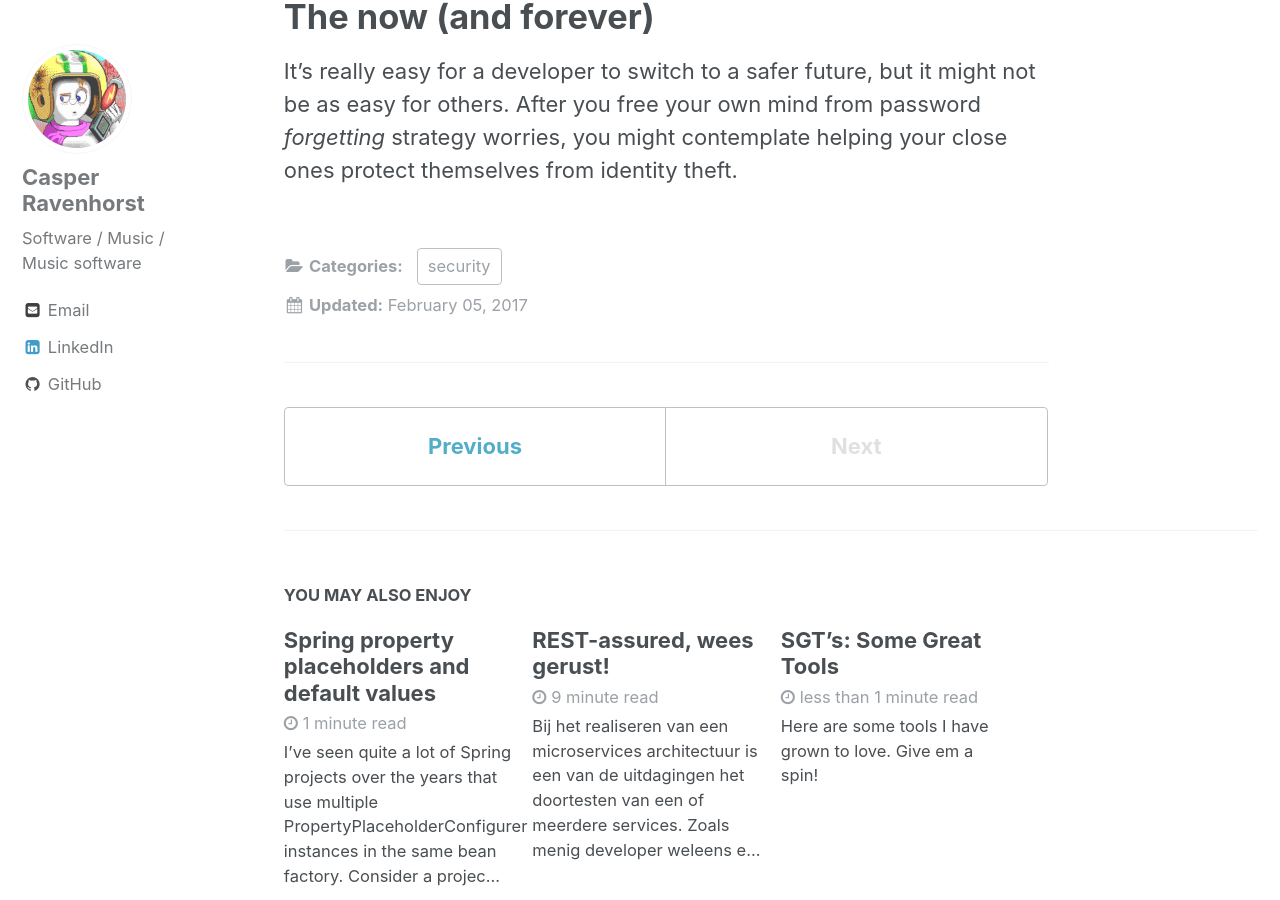
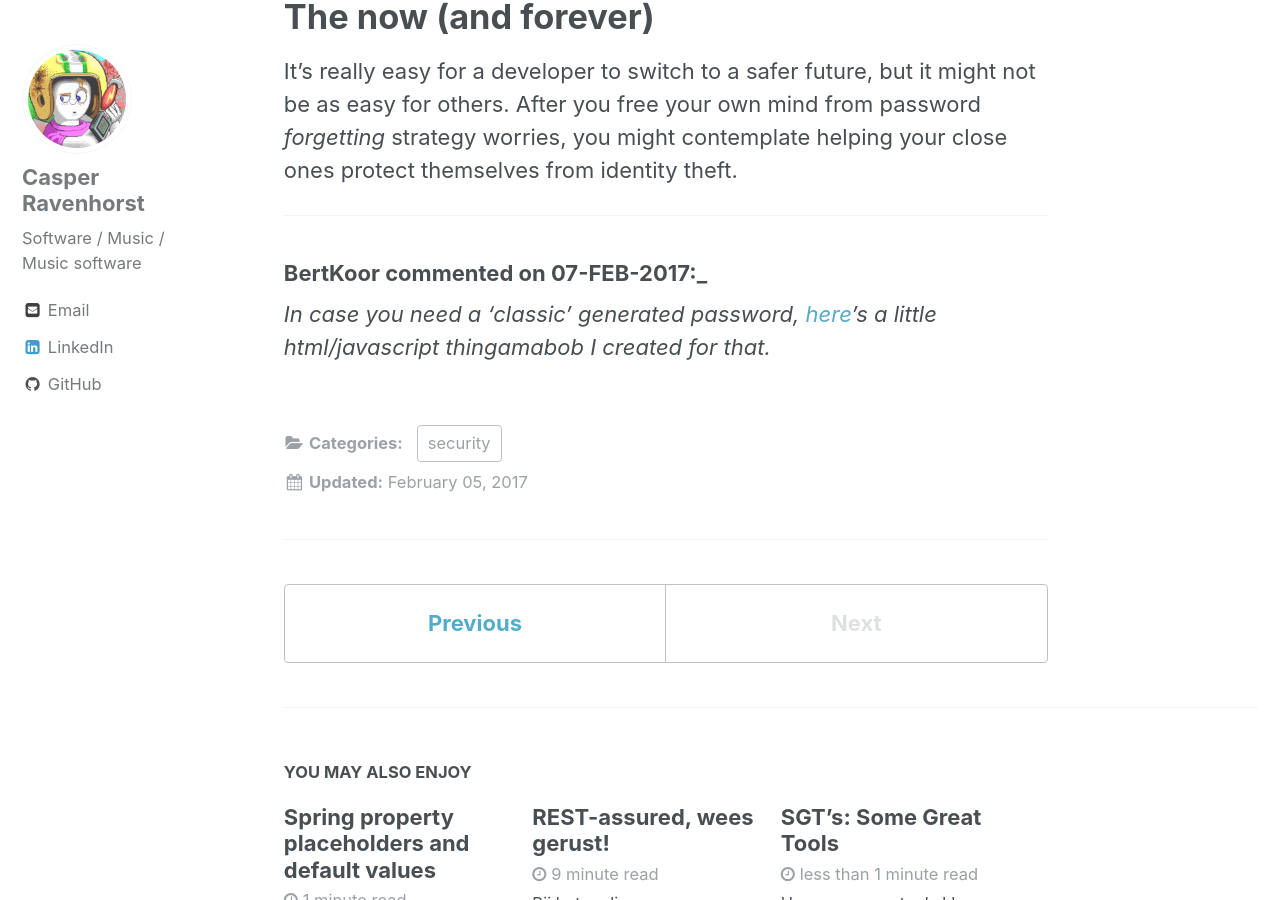
Before and after one commit to Ordina-JTech/Ordina-JTech.github.io, a Jekyll site: the page built from _posts/2017-02-05-passwordmgmt.md, in a window 1280 px wide and 900 px high, scrolled down 2173 px. Built offline with Jekyll 4.4.1, drawn with Linux system fonts in a browser that asks for light colours.

Commit message:
commented + promo link

```diff
--- a/_posts/2017-02-05-passwordmgmt.md
+++ b/_posts/2017-02-05-passwordmgmt.md
@@ -30,3 +30,9 @@ A security-wise developer might frown at the third point. How do you get the pas
 # The now (and forever)
 
 It's really easy for a developer to switch to a safer future, but it might not be as easy for others. After you free your own mind from password *forgetting* strategy worries, you might contemplate helping your close ones protect themselves from identity theft.
+
+----
+
+### BertKoor commented on 07-FEB-2017:_
+
+_In case you need a 'classic' generated password, [here](http://www.bertkoor.nl/GeneratePassword.html)'s a little html/javascript thingamabob I created for that._
```
